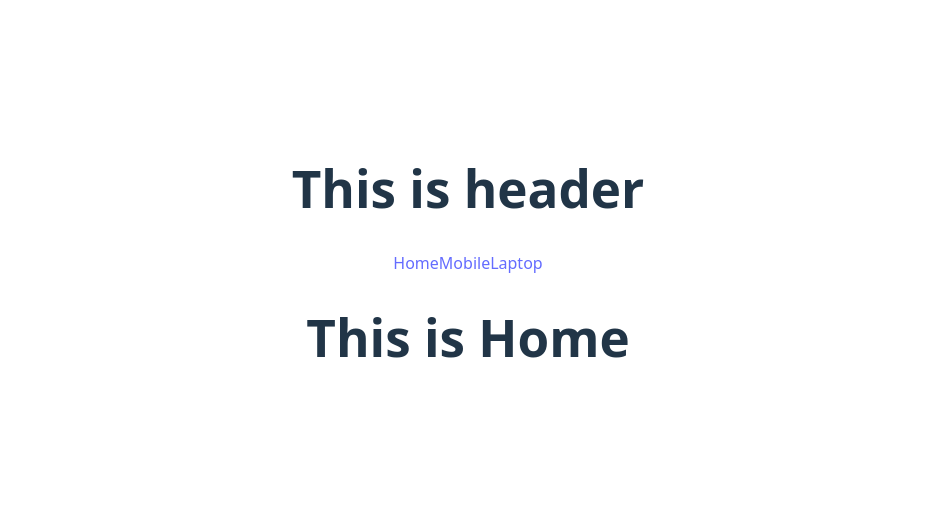
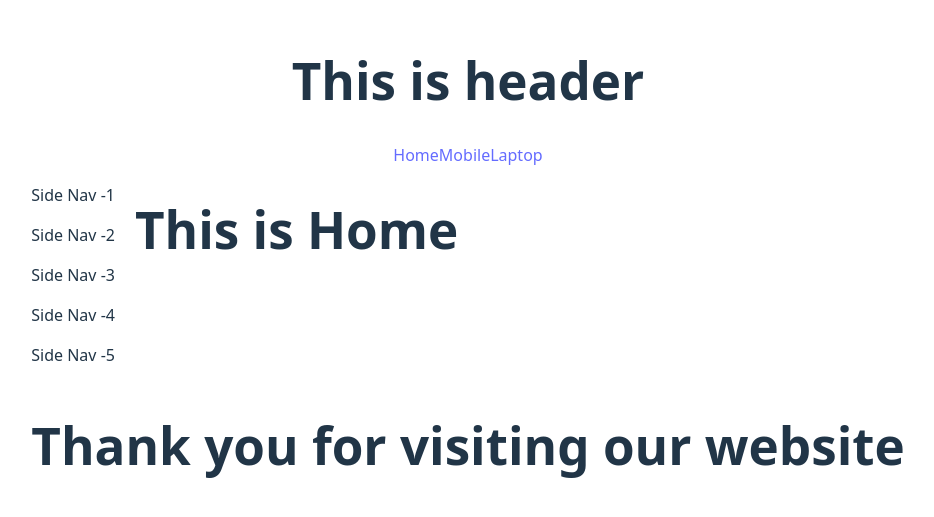
Before and after one commit to rayhanbri/module-45, a React (Vite) app: page / in a window 1280 px wide. Shown: the part 137-654 px from the top of the page, without its empty margins (172-1106 px from the left). Built offline with nearby package versions, Linux system fonts and the light colour scheme.

Commit message:
make a side bar

```diff
--- /dev/null
+++ b/src/components/Footer/Footer.jsx
@@ -0,0 +1,11 @@
+import React from 'react';
+
+const Footer = () => {
+  return (
+    <div>
+      <h1>Thank you for visiting our website</h1>
+    </div>
+  );
+};
+
+export default Footer;
--- a/src/components/Home/Home.jsx
+++ b/src/components/Home/Home.jsx
@@ -3,10 +3,10 @@
 
 const Home = () => {
   return (
-    <div>
+    <>
       <h1>This is Home</h1>
 
-    </div>
+    </>
   );
 };
 
--- /dev/null
+++ b/src/components/Root/Root.css
@@ -0,0 +1,4 @@
+.root-main{
+  display: flex;
+  gap:20px;
+}
--- a/src/components/Root/Root.jsx
+++ b/src/components/Root/Root.jsx
@@ -1,14 +1,19 @@
 import React from 'react';
 import Header from '../Header/Header';
 import { Outlet } from 'react-router';
+import Footer from '../Footer/Footer';
+import SideBar from '../SideBar/SideBar';
+import "./Root.css"
 
 const Root = () => {
   return (
     <div>
       <Header></Header>
-      <Outlet>
-
-      </Outlet>
+     <div className='root-main'>
+      <SideBar></SideBar>
+      <Outlet></Outlet>
+     </div>
+      <Footer></Footer>
     </div>
   );
 };
--- /dev/null
+++ b/src/components/SideBar/SideBar.jsx
@@ -0,0 +1,17 @@
+import React from 'react';
+
+const SideBar = () => {
+  return (
+   <aside>
+    <nav>
+      <p>Side Nav -1</p>
+      <p>Side Nav -2</p>
+      <p>Side Nav -3</p>
+      <p>Side Nav -4</p>
+      <p>Side Nav -5</p>
+    </nav>
+   </aside>
+  );
+};
+
+export default SideBar;
```
